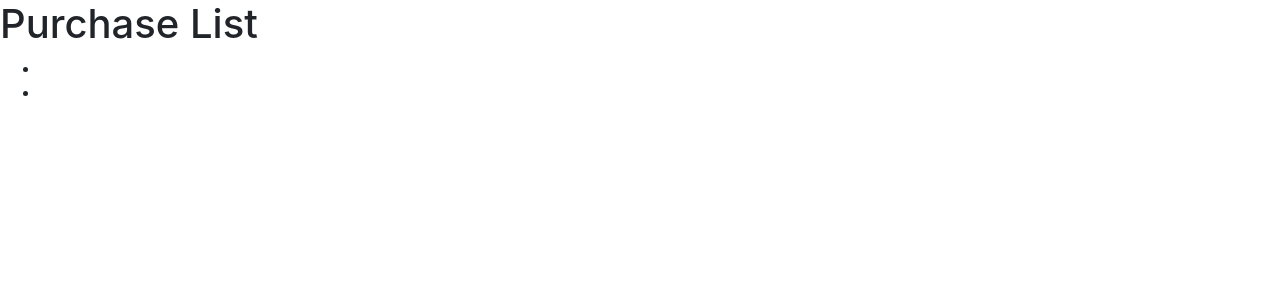
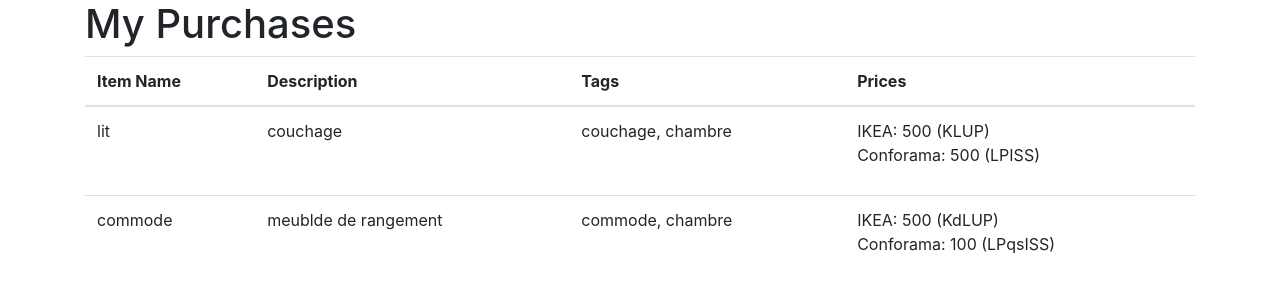
Before and after one commit to jlbionville/boutique, a Vue app: page /purchases in a window 1280 px wide. Shown: the top 300 px of the page. Built offline with nearby package versions, Linux system fonts and the light colour scheme.

Commit message:
composant achat adapté au nouveau format de donnée

```diff
--- a/src/components/PurchaseList.vue
+++ b/src/components/PurchaseList.vue
@@ -1,12 +1,31 @@
 <template>
-    <div>
-      <h1>Purchase List</h1>
-      <ul>
-        <li v-for="purchase in purchases" :key="purchase.id">
-          {{ purchase.name }}
-        </li>
-      </ul>
-    </div>
+<div class="container">
+		<h1>My Purchases</h1>
+		<table class="table">
+			<thead>
+				<tr>
+					<th>Item Name</th>
+					<th>Description</th>
+					<th>Tags</th>
+					<th>Prices</th>
+				</tr>
+			</thead>
+			<tbody>
+				<tr v-for="item in purchases">
+					<td>{{ item.libelle }}</td>
+					<td>{{ item.description }}</td>
+					<td>{{ item.tags.join(', ') }}</td>
+					<td>
+						<ul class="list-unstyled">
+							<li v-for="price in item.prix">
+								{{ price.magasin }}: {{ price.prix }} ({{ price.modele }})
+							</li>
+						</ul>
+					</td>
+				</tr>
+			</tbody>
+		</table>
+	</div>
   </template>
 
   <script>
```
